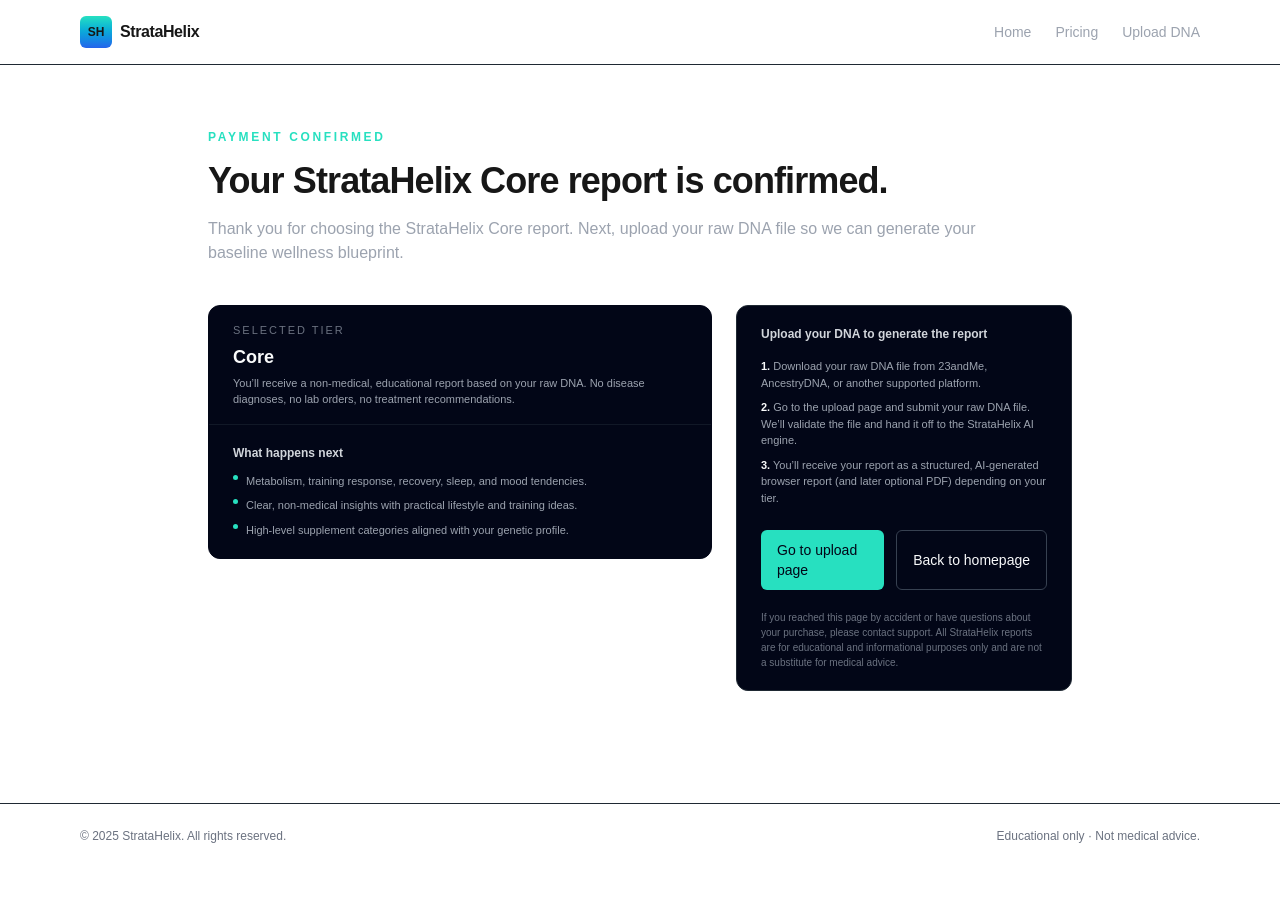
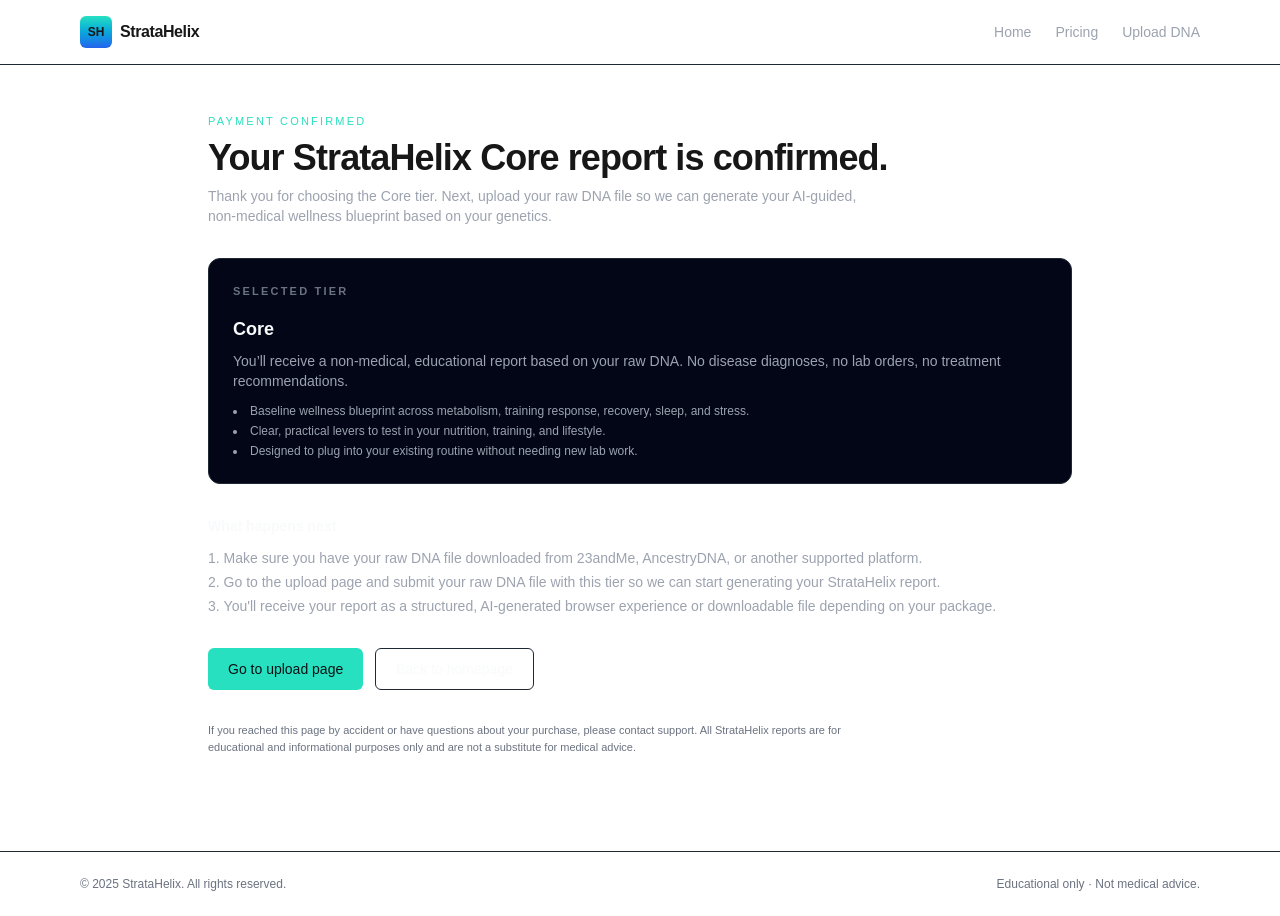
Before and after one commit to AnthonyBuildsCloud/stratahelix-web, a Next.js app: page /success in a window 1280 px wide. Before the commit the page ends 868 px from the top, so only its background shows below. Built offline with nearby package versions, Linux system fonts and the light colour scheme.

Commit message:
Fix success page for Vercel build (no useSearchParams)

```diff
--- a/app/success/page.tsx
+++ b/app/success/page.tsx
@@ -1,170 +1,136 @@
-"use client";
+import Link from "next/link";
 
-import Link from "next/link";
-import { useSearchParams } from "next/navigation";
+type PackageId = "core" | "methylation-plus" | "elite";
 
-type PackageId = "snapshot" | "core" | "methylation-plus" | "elite";
-
-const PACKAGE_COPY: Record<
+const PACKAGE_CONTENT: Record<
   PackageId,
-  {
-    title: string;
-    subtitle: string;
-    bullets: string[];
-  }
+  { name: string; description: string; bullets: string[] }
 > = {
-  snapshot: {
-    title: "Your StrataHelix Snapshot is ready.",
-    subtitle:
-      "You’ve unlocked a free preview report so you can see how StrataHelix interprets your DNA. Upload your file to generate your Snapshot.",
+  core: {
+    name: "Core",
+    description:
+      "You’ll receive a non-medical, educational report based on your raw DNA. No disease diagnoses, no lab orders, no treatment recommendations.",
     bullets: [
-      "Quick, non-medical overview of key genetic tendencies.",
-      "3–5 simple, low-risk lifestyle levers to experiment with.",
-      "Designed as a gateway into deeper StrataHelix tiers.",
-    ],
-  },
-  core: {
-    title: "Your StrataHelix Core report is confirmed.",
-    subtitle:
-      "Thank you for choosing the StrataHelix Core report. Next, upload your raw DNA file so we can generate your baseline wellness blueprint.",
-    bullets: [
-      "Metabolism, training response, recovery, sleep, and mood tendencies.",
-      "Clear, non-medical insights with practical lifestyle and training ideas.",
-      "High-level supplement categories aligned with your genetic profile.",
+      "Baseline wellness blueprint across metabolism, training response, recovery, sleep, and stress.",
+      "Clear, practical levers to test in your nutrition, training, and lifestyle.",
+      "Designed to plug into your existing routine without needing new lab work.",
     ],
   },
   "methylation-plus": {
-    title: "Your Methylation+ Performance report is confirmed.",
-    subtitle:
-      "You’ve unlocked deeper methylation and performance-focused analysis. Upload your raw DNA file so we can build your Methylation+ blueprint.",
+    name: "Methylation+ Performance",
+    description:
+      "Adds deeper analysis of methylation-related genes and performance recovery patterns, with more detailed supplement strategy.",
     bullets: [
-      "Core coverage plus an added focus on methylation and recovery pathways.",
-      "Contextual, plain-language discussion of methylation-related genes (including MTHFR-style patterns) without medical diagnoses.",
-      "Prioritized focus areas for training, recovery, and supplement categories.",
+      "Expanded methylation and detox lens (including common MTHFR patterns).",
+      "Performance- and recovery-focused recommendations for lifters and athletes.",
+      "More specific supplement architecture (non-medical, educational only).",
     ],
   },
   elite: {
-    title: "Your StrataHelix Elite report is confirmed.",
-    subtitle:
-      "You’ve unlocked the full-stack Elite blueprint. Upload your raw DNA file so we can generate your high-resolution performance and longevity map.",
+    name: "Elite",
+    description:
+      "Full-stack StrataHelix blueprint with recovery, cardio-metabolic focus, and detailed supplement stack layouts.",
     bullets: [
-      "Everything in Core and Methylation+, plus cardio-metabolic and recovery depth.",
-      "Strategic ‘daily rhythm’ guidance (AM, pre-training, PM) in non-medical language.",
-      "Refined supplement category priorities and stack-structure suggestions.",
+      "Highest-resolution view across metabolic health, training, recovery, and sleep.",
+      "Supplement stack layouts organized by goal (energy, recovery, focus, resilience).",
+      "Best suited for serious self-optimizers who track data and want a deep roadmap.",
     ],
   },
 };
 
-export default function SuccessPage() {
-  const searchParams = useSearchParams();
-  const pkgParam = (searchParams.get("pkg") as PackageId | null) ?? "core";
+// Tell Next.js this route is dynamic so it won't try to fully pre-render it
+export const dynamic = "force-dynamic";
 
-  // Fall back safely if unknown pkg hits this page
-  const pkg: PackageId =
-    pkgParam && (["snapshot", "core", "methylation-plus", "elite"] as const).includes(pkgParam)
-      ? pkgParam
-      : "core";
+type SuccessPageProps = {
+  searchParams: { pkg?: string };
+};
 
-  const info = PACKAGE_COPY[pkg];
-  const uploadHref = `/upload?pkg=${pkg}&paid=1`;
+export default function SuccessPage({ searchParams }: SuccessPageProps) {
+  const rawPkg = (searchParams.pkg as PackageId | undefined) ?? "core";
+  const validIds: PackageId[] = ["core", "methylation-plus", "elite"];
+  const pkg: PackageId = validIds.includes(rawPkg) ? rawPkg : "core";
 
-  const tierLabel =
-    pkg === "snapshot"
-      ? "Snapshot"
-      : pkg === "core"
-      ? "Core"
-      : pkg === "methylation-plus"
-      ? "Methylation+ Performance"
-      : "Elite";
+  const content = PACKAGE_CONTENT[pkg];
 
   return (
-    <div className="mx-auto max-w-4xl px-4 py-16 space-y-10">
-      <section className="space-y-4">
-        <p className="text-xs font-semibold tracking-[0.22em] text-[#27E0C0] uppercase">
+    <div className="mx-auto max-w-4xl px-4 py-12 space-y-8">
+      {/* HEADER */}
+      <section className="space-y-2">
+        <p className="text-[11px] font-medium uppercase tracking-[0.2em] text-[#27E0C0]">
           Payment confirmed
         </p>
         <h1 className="text-3xl sm:text-4xl font-semibold tracking-tight">
-          {info.title}
+          Your StrataHelix {content.name} report is confirmed.
         </h1>
-        <p className="text-sm sm:text-base text-[#9CA3AF] max-w-3xl">
-          {info.subtitle}
+        <p className="text-sm text-[#9CA3AF] max-w-2xl">
+          Thank you for choosing the {content.name} tier. Next, upload your raw
+          DNA file so we can generate your AI-guided, non-medical wellness
+          blueprint based on your genetics.
         </p>
       </section>
 
-      <section className="grid gap-6 md:grid-cols-[minmax(0,1.2fr)_minmax(0,0.8fr)] items-start">
-        {/* Left: Tier card */}
-        <div className="rounded-xl border border-[#020617] bg-[#020617]">
-          <div className="border-b border-[#111827] px-6 py-4">
-            <p className="text-[11px] font-medium tracking-[0.18em] text-[#6B7280] uppercase">
+      {/* SELECTED TIER CARD */}
+      <section className="rounded-xl border border-[#1F2933] bg-[#020617] p-6 space-y-4">
+        <h2 className="text-[11px] font-semibold uppercase tracking-[0.2em] text-[#6B7280]">
           Selected tier
+        </h2>
+        <div className="space-y-2">
+          <p className="text-lg font-semibold text-[#F9FAFB]">
+            {content.name}
           </p>
-            <p className="mt-1 text-lg font-semibold text-[#F9FAFB]">{tierLabel}</p>
-            <p className="mt-1 text-[11px] text-[#9CA3AF]">
-              You’ll receive a non-medical, educational report based on your raw DNA.
-              No disease diagnoses, no lab orders, no treatment recommendations.
-            </p>
-          </div>
-
-          <div className="px-6 py-5 space-y-3">
-            <p className="text-xs font-semibold text-[#D1D5DB]">
-              What happens next
-            </p>
-            <ul className="space-y-2 text-[11px] text-[#9CA3AF]">
-              {info.bullets.map((b, idx) => (
-                <li key={idx} className="flex gap-2">
-                  <span className="mt-[2px] h-[5px] w-[5px] rounded-full bg-[#27E0C0]" />
-                  <span>{b}</span>
-                </li>
+          <p className="text-sm text-[#9CA3AF]">{content.description}</p>
+          <ul className="mt-3 space-y-1 text-xs text-[#9CA3AF] list-disc list-inside">
+            {content.bullets.map((b) => (
+              <li key={b}>{b}</li>
             ))}
           </ul>
         </div>
-        </div>
+      </section>
 
-        {/* Right: Actions */}
-        <div className="space-y-4 rounded-xl border border-[#1F2933] bg-[#020617] px-6 py-5">
-          <p className="text-xs font-semibold text-[#D1D5DB]">
-            Upload your DNA to generate the report
-          </p>
-          <ol className="space-y-2 text-[11px] text-[#9CA3AF]">
+      {/* WHAT HAPPENS NEXT */}
+      <section className="space-y-3 text-sm text-[#9CA3AF]">
+        <h2 className="text-sm font-semibold text-[#F9FAFB]">
+          What happens next
+        </h2>
+        <ol className="list-decimal list-inside space-y-1">
           <li>
-              <span className="font-semibold text-[#F9FAFB]">1.</span>{" "}
-              Download your raw DNA file from 23andMe, AncestryDNA, or another supported
-              platform.
+            Make sure you have your raw DNA file downloaded from 23andMe,
+            AncestryDNA, or another supported platform.
           </li>
           <li>
-              <span className="font-semibold text-[#F9FAFB]">2.</span>{" "}
-              Go to the upload page and submit your raw DNA file. We’ll validate the
-              file and hand it off to the StrataHelix AI engine.
+            Go to the upload page and submit your raw DNA file with this tier so
+            we can start generating your StrataHelix report.
           </li>
           <li>
-              <span className="font-semibold text-[#F9FAFB]">3.</span>{" "}
-              You’ll receive your report as a structured, AI-generated browser report
-              (and later optional PDF) depending on your tier.
+            You&apos;ll receive your report as a structured, AI-generated
+            browser experience or downloadable file depending on your package.
           </li>
         </ol>
+      </section>
 
-          <div className="flex flex-wrap gap-3 pt-2">
+      {/* ACTION BUTTONS */}
+      <div className="flex flex-wrap gap-3">
         <Link
-              href={uploadHref}
-              className="inline-flex flex-1 items-center justify-center rounded-md bg-[#27E0C0] px-4 py-2.5 text-sm font-medium text-[#020617] hover:opacity-90 transition"
+          href={`/upload?pkg=${pkg}`}
+          className="inline-flex items-center justify-center rounded-md bg-[#27E0C0] px-5 py-2.5 text-sm font-medium text-[#0B1014] hover:opacity-90 transition"
         >
           Go to upload page
         </Link>
         <Link
           href="/"
-              className="inline-flex items-center justify-center rounded-md border border-[#374151] px-4 py-2.5 text-sm font-medium text-[#F9FAFB] hover:border-[#27E0C0]/70 transition"
+          className="inline-flex items-center justify-center rounded-md border border-[#1F2933] px-5 py-2.5 text-sm font-medium text-[#F9FAFB] hover:border-[#27E0C0]/80 hover:bg-[#020617] transition"
         >
           Back to homepage
         </Link>
       </div>
 
-          <p className="text-[10px] text-[#6B7280] pt-1">
-            If you reached this page by accident or have questions about your purchase,
-            please contact support. All StrataHelix reports are for educational and
-            informational purposes only and are not a substitute for medical advice.
+      {/* DISCLAIMER */}
+      <p className="text-[11px] text-[#6B7280] max-w-2xl">
+        If you reached this page by accident or have questions about your
+        purchase, please contact support. All StrataHelix reports are for
+        educational and informational purposes only and are not a substitute for
+        medical advice.
       </p>
-        </div>
-      </section>
     </div>
   );
 }
```
Lines whose indentation alone changed are shown as unchanged.
